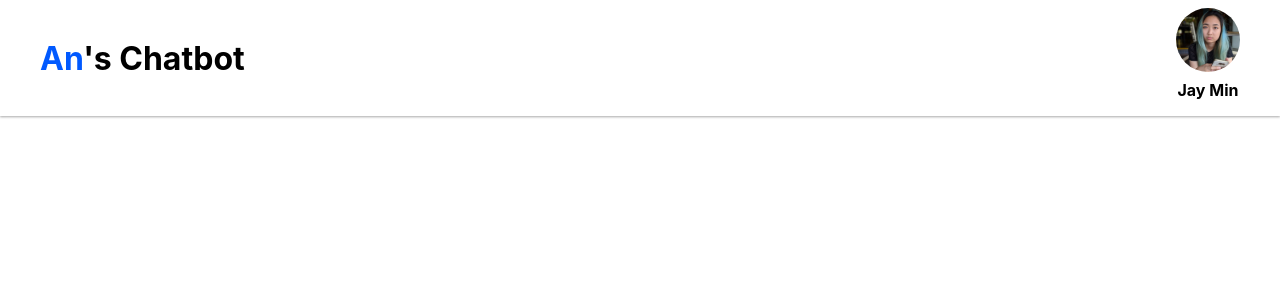
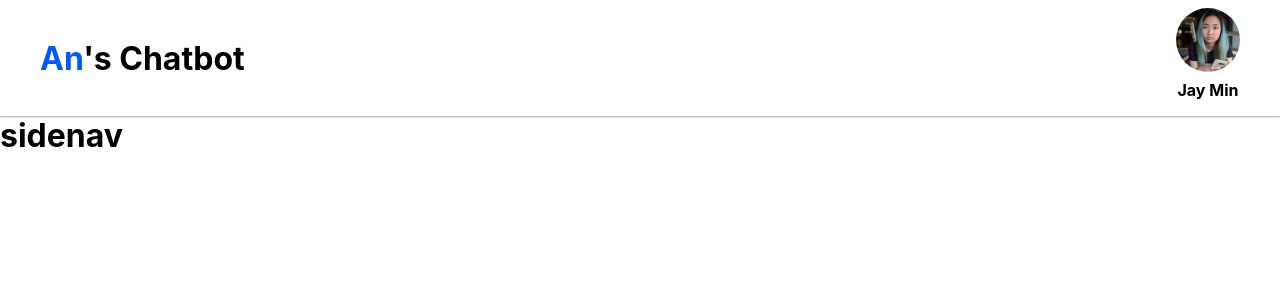
Before and after one commit to lethanhan97/chatbot-fe, a React (Create React App) app: page / in a window 1280 px wide. Shown: the top 300 px of the page. Built offline with nearby package versions, Linux system fonts and the light colour scheme.

Commit message:
added side nav

```diff
--- a/src/App.tsx
+++ b/src/App.tsx
@@ -1,10 +1,11 @@
 import './App.scss';
-import { Header } from './core/components';
+import { Header, SideNav } from './core/components';
 
 function App() {
   return (
     <div>
       <Header />
+      <SideNav />
     </div>
   );
 }
--- /dev/null
+++ b/src/core/components/SideNav.tsx
@@ -0,0 +1,5 @@
+function SideNav() {
+  return <h1>sidenav</h1>;
+}
+
+export { SideNav };
--- a/src/core/components/index.ts
+++ b/src/core/components/index.ts
@@ -1 +1,2 @@
 export * from './Header';
+export * from './SideNav';
```
